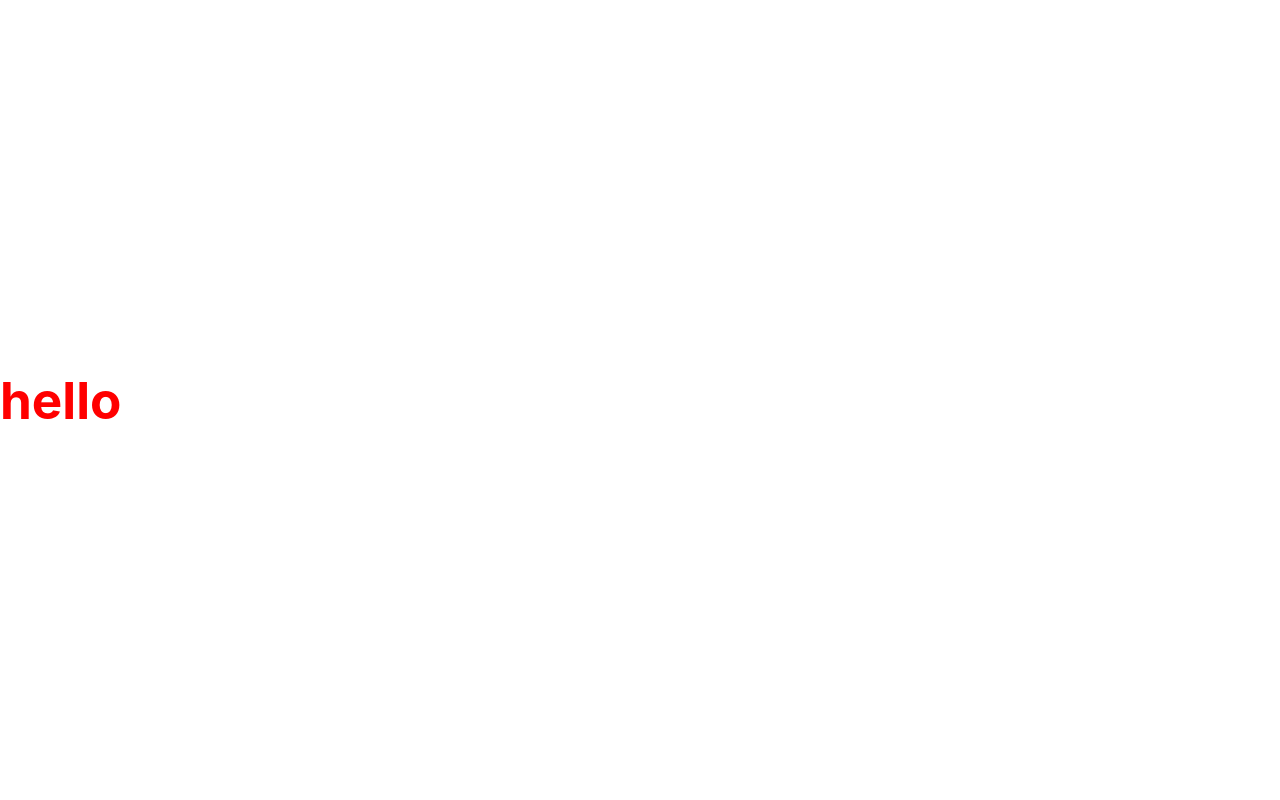
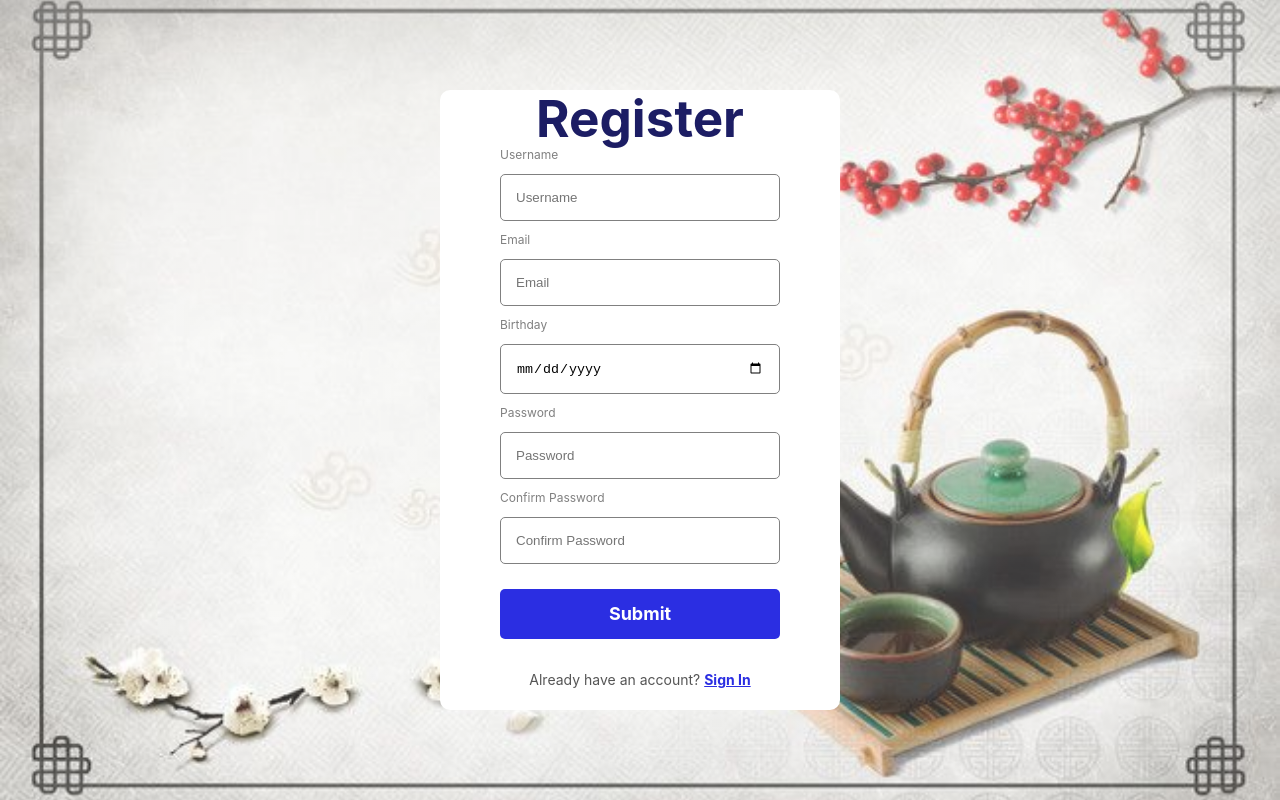
Before and after one commit to dianamakarevych/eshop, a React (Vite) app: page / in a window 1280 px wide. Built offline with nearby package versions, Linux system fonts and the light colour scheme.

Commit message:
Add log in and registered

```diff
--- a/index.html
+++ b/index.html
@@ -10,7 +10,7 @@
 
 <body>
   <div id="root"></div>
-  <script type="module" src="/src/main.jsx"></script>
+  <script type="module" src="/src/main.tsx"></script>
 </body>
 
 </html>
--- a/src/components/App/App.css
+++ b/src/components/App/App.css
@@ -1,58 +1,23 @@
-#root {
-  max-width: 1280px;
-  margin: 0 auto;
-  padding: 2rem;
-  text-align: center;
+* {
+  margin: 0;
+  padding: 0;
+  box-sizing: border-box;
 }
 
-.logo {
-  height: 6em;
-  padding: 1.5em;
-  will-change: filter;
-  transition: filter 300ms;
+#root {
+  height: 100vh;
+  width: 100%;
 }
-
-.logo:hover {
-  filter: drop-shadow(0 0 2em #646cffaa);
-}
-
-.logo.react:hover {
-  filter: drop-shadow(0 0 2em #61dafbaa);
-}
-
-@keyframes logo-spin {
-  from {
-    transform: rotate(0deg);
-  }
-
-  to {
-    transform: rotate(360deg);
-  }
-}
-
-@media (prefers-reduced-motion: no-preference) {
-  a:nth-of-type(2) .logo {
-    animation: logo-spin infinite 20s linear;
-  }
-}
-
-.card {
-  padding: 2em;
-}
-
-.read-the-docs {
-  color: #888;
-}
-
 
 .app {
   display: flex;
   align-items: center;
   justify-content: center;
   height: 100vh;
-  background: linear-gradient(rgba(255, 255, 255, 0.7),
-      rgba(255, 255, 255, 0.3)),
-    url("/tea.jpg");
+  background: linear-gradient(rgba(255, 255, 255, 0.349),
+      rgba(255, 255, 255, 0.151)),
+    url("/src/assets/Free\ \ Chinese\,\ Style\,\ Tea\ Background\ Images\,\ Chinese\ Tea\ Culture\ Poster\ Background\ Photo\ Background\ PNG\ and\ Vectors.jpg");
+  /* ← fixed path */
   background-size: cover;
   background-position: center;
 }
@@ -82,3 +47,29 @@ button {
   margin-top: 15px;
   margin-bottom: 30px;
 }
+
+.signin-text {
+  text-align: center;
+  margin-bottom: 20px;
+  color: #555;
+  font-size: 14px;
+}
+
+.signin-btn {
+  width: auto;
+  /* override the full-width button style */
+  height: auto;
+  padding: 0;
+  background: none;
+  color: rgb(43, 46, 226);
+  font-size: 14px;
+  font-weight: bold;
+  border: none;
+  cursor: pointer;
+  margin: 0;
+  text-decoration: underline;
+}
+
+.signin-btn:hover {
+  color: rgb(28, 29, 100);
+}
--- a/src/components/App/App.tsx
+++ b/src/components/App/App.tsx
@@ -1,3 +1,156 @@
-export default function App() {
-    return <h1 style={{ color: 'red' }}>hello</h1>
+import { useState } from "react";
+import "./App.css";
+import FormInput from "../../pages/FormInput";
+
+type FormValues = {
+    username: string;
+    email: string;
+    birthday: string;
+    password: string;
+    confirmPassword: string;
+};
+
+type SignInValues = {
+    email: string;
+    password: string;
+};
+
+function App() {
+    // ✅ ALL useState hooks inside App
+    const [isLogin, setIsLogin] = useState(false);
+    const [values, setValues] = useState<FormValues>({
+        username: "",
+        email: "",
+        birthday: "",
+        password: "",
+        confirmPassword: "",
+    });
+    const [signInValues, setSignInValues] = useState<SignInValues>({
+        email: "",
+        password: "",
+    });
+
+    const registerInputs = [
+        {
+            id: 1,
+            name: "username",
+            type: "text",
+            placeholder: "Username",
+            errorMessage: "Username should be 3-16 characters and shouldn't include any special character!",
+            label: "Username",
+            pattern: "^[A-Za-z0-9]{3,16}$",
+            required: true,
+        },
+        {
+            id: 2,
+            name: "email",
+            type: "email",
+            placeholder: "Email",
+            errorMessage: "It should be a valid email address!",
+            label: "Email",
+            required: true,
+        },
+        {
+            id: 3,
+            name: "birthday",
+            type: "date",
+            placeholder: "Birthday",
+            errorMessage: "",
+            label: "Birthday",
+        },
+        {
+            id: 4,
+            name: "password",
+            type: "password",
+            placeholder: "Password",
+            errorMessage: "Password should be 8-20 characters and include at least 1 letter, 1 number and 1 special character!",
+            label: "Password",
+            pattern: `^(?=.*[0-9])(?=.*[a-zA-Z])(?=.*[!@#$%^&*])[A-Za-z0-9!@#$%^&*]{8,20}`,
+            required: true,
+        },
+        {
+            id: 5,
+            name: "confirmPassword",
+            type: "password",
+            placeholder: "Confirm Password",
+            errorMessage: "Passwords don't match",
+            label: "Confirm Password",
+            pattern: values.password.replace(/[.*+?^${}()|[\]\\]/g, "\\$&"),
+            required: true,
+        },
+    ];
+
+    const signInInputs = [
+        {
+            id: 1,
+            name: "email",
+            type: "email",
+            placeholder: "Email",
+            errorMessage: "It should be a valid email address!",
+            label: "Email",
+            required: true,
+        },
+        {
+            id: 2,
+            name: "password",
+            type: "password",
+            placeholder: "Password",
+            errorMessage: "Incorrect password!",
+            label: "Password",
+            required: true,
+        },
+    ];
+
+    const handleSubmit = (e: React.FormEvent<HTMLFormElement>): void => {
+        e.preventDefault();
+    };
+
+    const onChange = (e: React.ChangeEvent<HTMLInputElement>): void => {
+        if (isLogin) {
+            setSignInValues({ ...signInValues, [e.target.name]: e.target.value });
+        } else {
+            setValues({ ...values, [e.target.name]: e.target.value });
+        }
+    };
+
+    return (
+        <div className="app">
+            <form onSubmit={handleSubmit}>
+                <h1>{isLogin ? "Sign In" : "Register"}</h1>
+
+                {isLogin
+                    ? signInInputs.map((input) => (
+                        <FormInput
+                            key={input.id}
+                            {...input}
+                            value={signInValues[input.name as keyof SignInValues]}
+                            onChange={onChange}
+                        />
+                    ))
+                    : registerInputs.map((input) => (
+                        <FormInput
+                            key={input.id}
+                            {...input}
+                            value={values[input.name as keyof FormValues]}
+                            onChange={onChange}
+                        />
+                    ))}
+
+                <button type="submit">{isLogin ? "Sign In" : "Submit"}</button>
+
+                <p className="signin-text">
+                    {isLogin ? "Don't have an account?" : "Already have an account?"}{" "}
+                    <button
+                        type="button"
+                        className="signin-btn"
+                        onClick={() => setIsLogin(!isLogin)}
+                    >
+                        {isLogin ? "Register" : "Sign In"}
+                    </button>
+                </p>
+            </form>
+        </div>
+    );
 }
+
+export default App;
--- a/src/pages/FormInput.tsx
+++ b/src/pages/FormInput.tsx
@@ -1,16 +1,17 @@
 import { useState } from "react";
-import "./Form.css"
+import "./Form.css";
 
 interface FormInputProps {
     label: string;
     errorMessage?: string;
     onChange?: (e: React.ChangeEvent<HTMLInputElement>) => void;
-    id?: string;
+    id?: number;           // ← changed string to number
     name?: string;
     type?: string;
     placeholder?: string;
     pattern?: string;
     required?: boolean;
+    value?: string;        // ← added missing value prop
 }
 
 const FormInput = ({ label, errorMessage, onChange, id, ...inputProps }: FormInputProps) => {
@@ -24,7 +25,8 @@ const FormInput = ({ label, errorMessage, onChange, id, ...inputProps }: FormInp
                 onChange={onChange}
                 onBlur={() => setFocused(true)}
                 onFocus={() =>
-                    inputProps.name === "confirmPassword" && setFocused(true)}
+                    inputProps.name === "confirmPassword" && setFocused(true)
+                }
                 data-focused={focused.toString()}
             />
             <span>{errorMessage}</span>
```
Also changed, not shown: src/assets/Free  Chinese, Style, Tea Background Images, Chinese Tea Culture Poster Background Photo Background PNG and Vectors.jpg (added), src/assets/tea-background.jpg (added).
